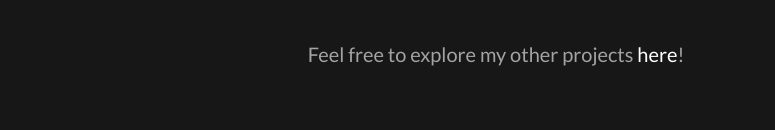
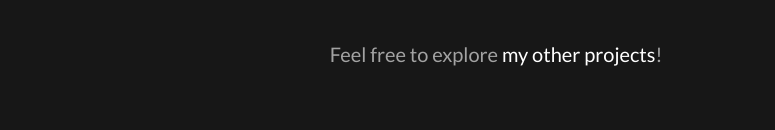
Before and after one commit to marcus6183/my-portfolio, a React (Vite) app: page / in a window 1280 px wide. Shown: the part 3224-3354 px from the top of the page, without its empty margins (144-919 px from the left). Built offline with nearby package versions, Linux system fonts and the light colour scheme.

Commit message:
Update Portfolio.jsx
Gave the link a more descriptive text

```diff
--- a/src/components/Portfolio.jsx
+++ b/src/components/Portfolio.jsx
@@ -49,7 +49,7 @@ const Portfolio = () => {
                 </Reveal>
                 <Reveal>
                     <p className="text-xl text-neutral-400 max-w-lg">
-                        Feel free to explore my other projects{" "}
+                        Feel free to explore{" "}
                         <a
                             href="https://marcusw6183.notion.site/marcusw6183/My-Other-Course-Works-c5d631bf951041ac850cfd4e96d0e108"
                             className="text-white hover:text-cyan-400 duration-200"
@@ -57,7 +57,7 @@ const Portfolio = () => {
                             rel="noopener noreferrer"
                             aria-label="Link to Notion portfolio"
                         >
-                            here
+                            my other projects
                         </a>
                         !
                     </p>
```
